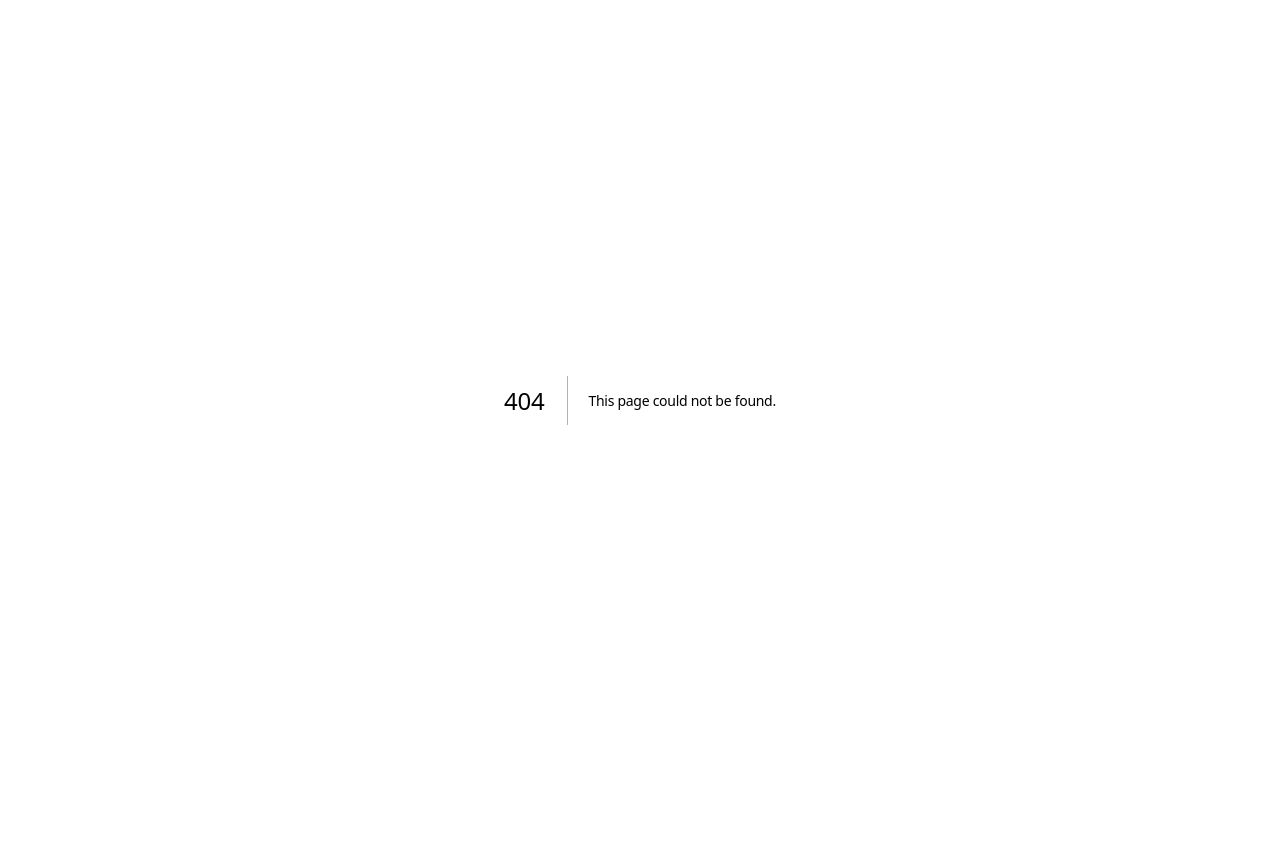
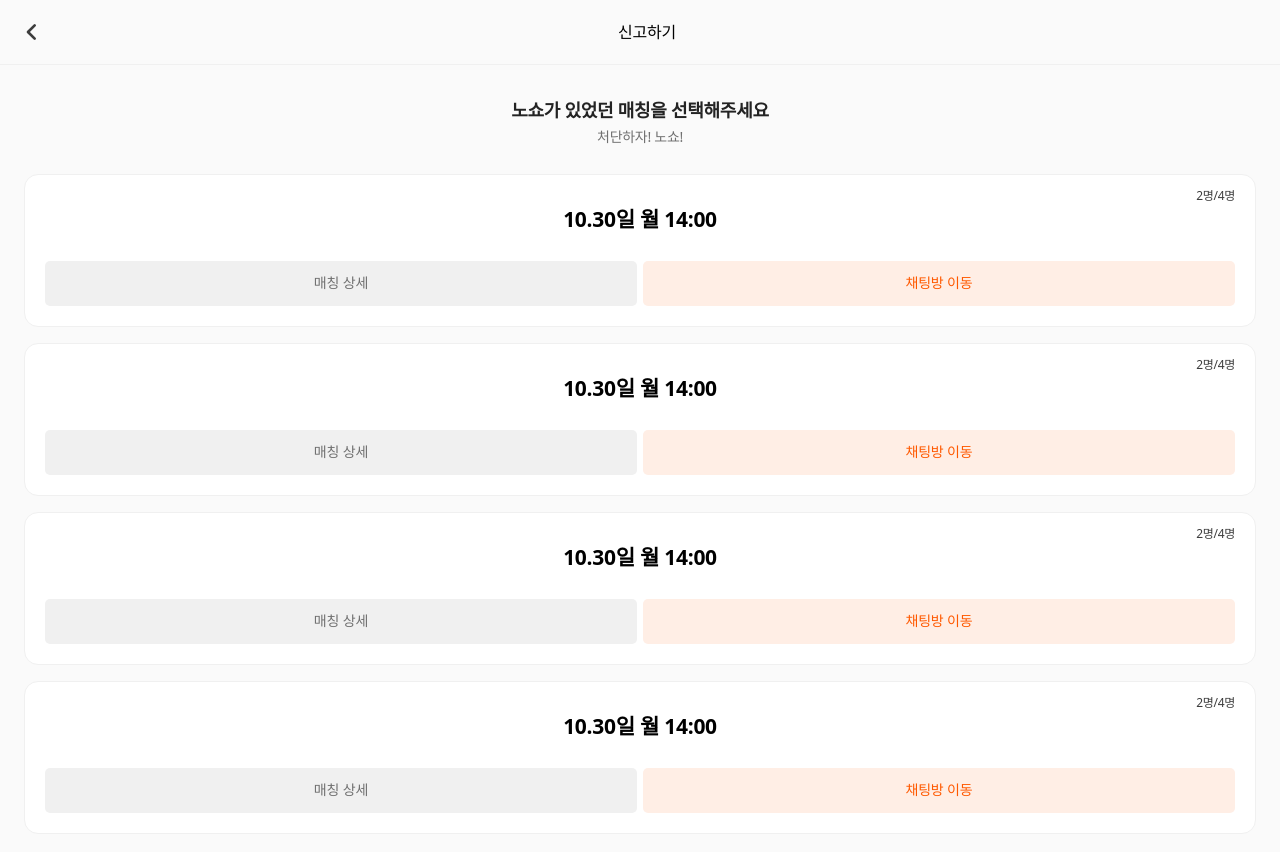
Before and after one commit to joyrii/EATING_WEB, a Next.js app: page /noshow/matching in a window 1280 px wide. Before the commit this address had no page. Shown: the top 852 px of the page. Before the commit the page ends 800 px from the top, so only its background shows below. Built offline with nearby package versions, Linux system fonts and the light colour scheme; a web font is replaced by a local one.

Commit message:
feat(feedback): #29 - 노쇼 신고 UI 구현

```diff
--- /dev/null
+++ b/src/app/(withoutTabBar)/noshow/layout.tsx
@@ -0,0 +1,19 @@
+import { Header, BackButton, HeaderText } from './style';
+
+export default function NoshowLayout({
+  children,
+}: {
+  children: React.ReactNode;
+}) {
+  return (
+    <>
+      <Header>
+        <BackButton>
+          <img src="/svgs/back.svg" alt="뒤로가기" />
+        </BackButton>
+        <HeaderText>신고하기</HeaderText>
+      </Header>
+      {children}
+    </>
+  );
+}
--- /dev/null
+++ b/src/app/(withoutTabBar)/noshow/matching/page.tsx
@@ -0,0 +1,34 @@
+'use client';
+
+import MatchingListItem from '@/components/home/MatchingListItem';
+import { Description, Title, TitleContainer, MatchingList } from '../style';
+import { useRouter } from 'next/navigation';
+
+export default function NoshowStore() {
+  const router = useRouter();
+
+  const matchings = [
+    { id: 1, title: '매칭 1' },
+    { id: 2, title: '매칭 2' },
+    { id: 3, title: '매칭 3' },
+    { id: 4, title: '매칭 4' },
+  ];
+
+  return (
+    <>
+      <TitleContainer>
+        <Title>노쇼가 있었던 매칭을 선택해주세요</Title>
+        <Description>처단하자! 노쇼!</Description>
+      </TitleContainer>
+      <MatchingList>
+        {matchings.map((matching) => (
+          <MatchingListItem
+            key={matching.id}
+            clickable
+            onClick={() => router.push(`/noshow/matching/${matching.id}/user`)}
+          />
+        ))}
+      </MatchingList>
+    </>
+  );
+}
--- a/src/app/(withoutTabBar)/noshow/style.tsx
+++ b/src/app/(withoutTabBar)/noshow/style.tsx
@@ -72,3 +72,54 @@ export const DescriptionText = styled.p`
   position: absolute;
   right: 24px;
 `;
+
+export const TitleContainer = styled.div`
+  display: flex;
+  flex-direction: column;
+  align-items: center;
+  margin-top: 32px;
+`;
+
+export const Title = styled.h2`
+  font-size: 18px;
+  font-weight: 600;
+  color: #232323;
+  margin-bottom: 2px;
+`;
+
+export const Description = styled.p`
+  font-size: 14px;
+  color: #707070;
+`;
+
+export const MatchingList = styled.div`
+  margin-top: 27px;
+  display: flex;
+  flex-direction: column;
+  gap: 16px;
+  padding-inline: 24px;
+  padding-bottom: 50px;
+`;
+
+export const UserGrid = styled.div`
+  display: flex;
+  gap: 18px;
+  flex-wrap: wrap;
+  margin: 45px auto 0;
+  max-width: calc(2 * 105px + 18px);
+`;
+
+export const SubmitButton = styled.button`
+  position: fixed;
+  bottom: 20px;
+  left: 50%;
+  transform: translateX(-50%);
+  width: calc(100% - 48px);
+  background-color: #ff5900;
+  color: white;
+  border: none;
+  border-radius: 10px;
+  padding: 15px 0;
+  font-size: 16px;
+  font-weight: 700;
+`;
--- a/src/components/home/MatchingListItem.tsx
+++ b/src/components/home/MatchingListItem.tsx
@@ -6,9 +6,11 @@ import { Button } from './style';
 export default function MatchingListItem({
   status = 'default',
   onClick,
+  clickable = false,
 }: {
   status?: 'default' | 'match';
   onClick?: () => void;
+  clickable?: boolean;
 }) {
   const buttonsByStatus = {
     default: [
@@ -27,7 +29,10 @@ export default function MatchingListItem({
   };
 
   return (
-    <MatchingListItemContainer>
+    <MatchingListItemContainer
+      $clickable={clickable}
+      onClick={clickable ? onClick : undefined}
+    >
       <ParticipantsWrapper>
         <Participants>2명/4명</Participants>
       </ParticipantsWrapper>
@@ -36,7 +41,14 @@ export default function MatchingListItem({
       </DateTimeWrapper>
       <ButtonContainer>
         {buttonsByStatus[status].map((b) => (
-          <Button key={b.variant} $variant={b.variant} onClick={b.onClick}>
+          <Button
+            key={b.variant}
+            $variant={b.variant}
+            onClick={(e) => {
+              if (clickable) e.stopPropagation();
+              b.onClick();
+            }}
+          >
             {b.label}
           </Button>
         ))}
@@ -45,13 +57,14 @@ export default function MatchingListItem({
   );
 }
 
-const MatchingListItemContainer = styled.div`
+const MatchingListItemContainer = styled.div<{ $clickable?: boolean }>`
   background-color: #ffffff;
   border: 1px solid #f0f0f0;
   border-radius: 14px;
-  padding-top: 25px;
+  padding-top: 12px;
   padding-bottom: 20px;
   padding-inline: 20px;
+  cursor: ${({ $clickable }) => ($clickable ? 'pointer' : 'default')};
 `;
 
 const ParticipantsWrapper = styled.div`
```
Also changed, not shown: src/app/(withoutTabBar)/noshow/matching/[matchingId]/inappropriate/page.tsx (added, +62 -0 lines), src/app/(withoutTabBar)/noshow/matching/[matchingId]/user/page.tsx (added, +66 -0 lines), src/app/(withoutTabBar)/noshow/page.tsx (+11 -11 lines), src/components/feedback/UserItem.tsx (+17 -2 lines).
